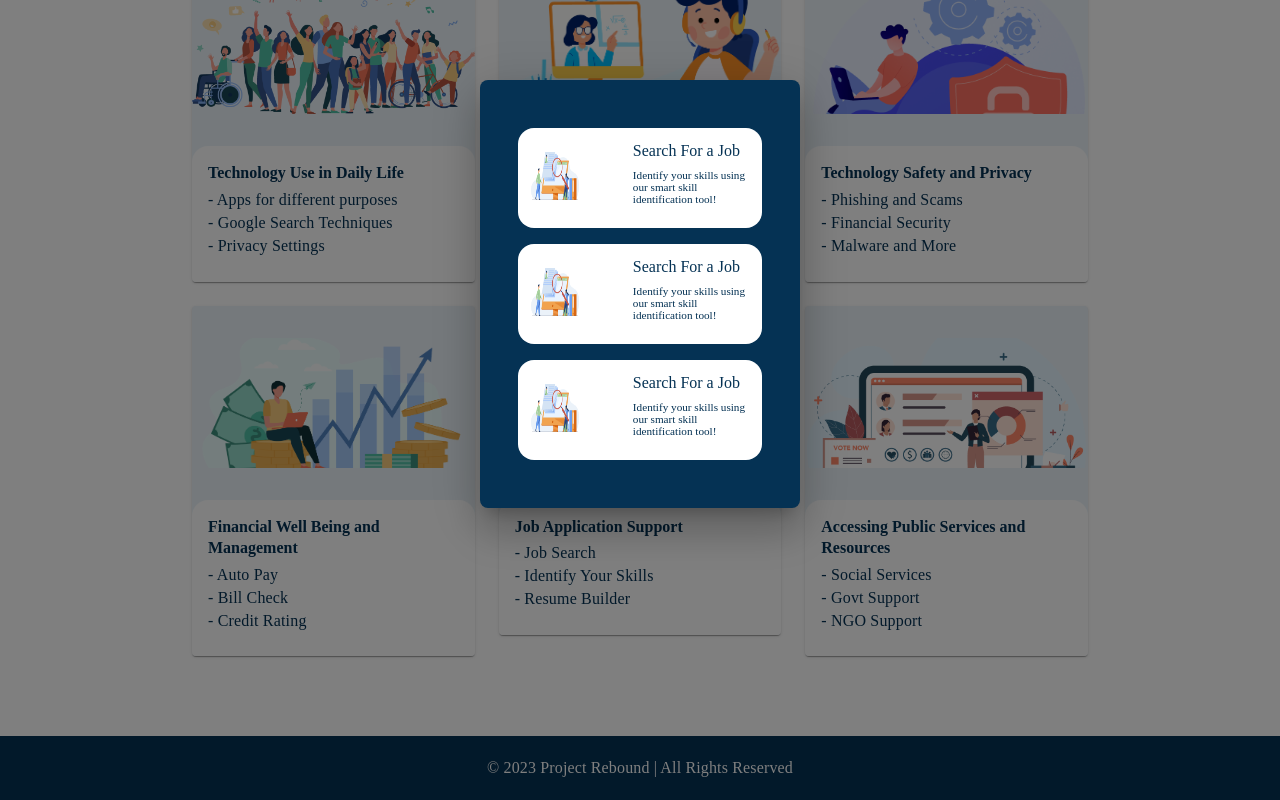
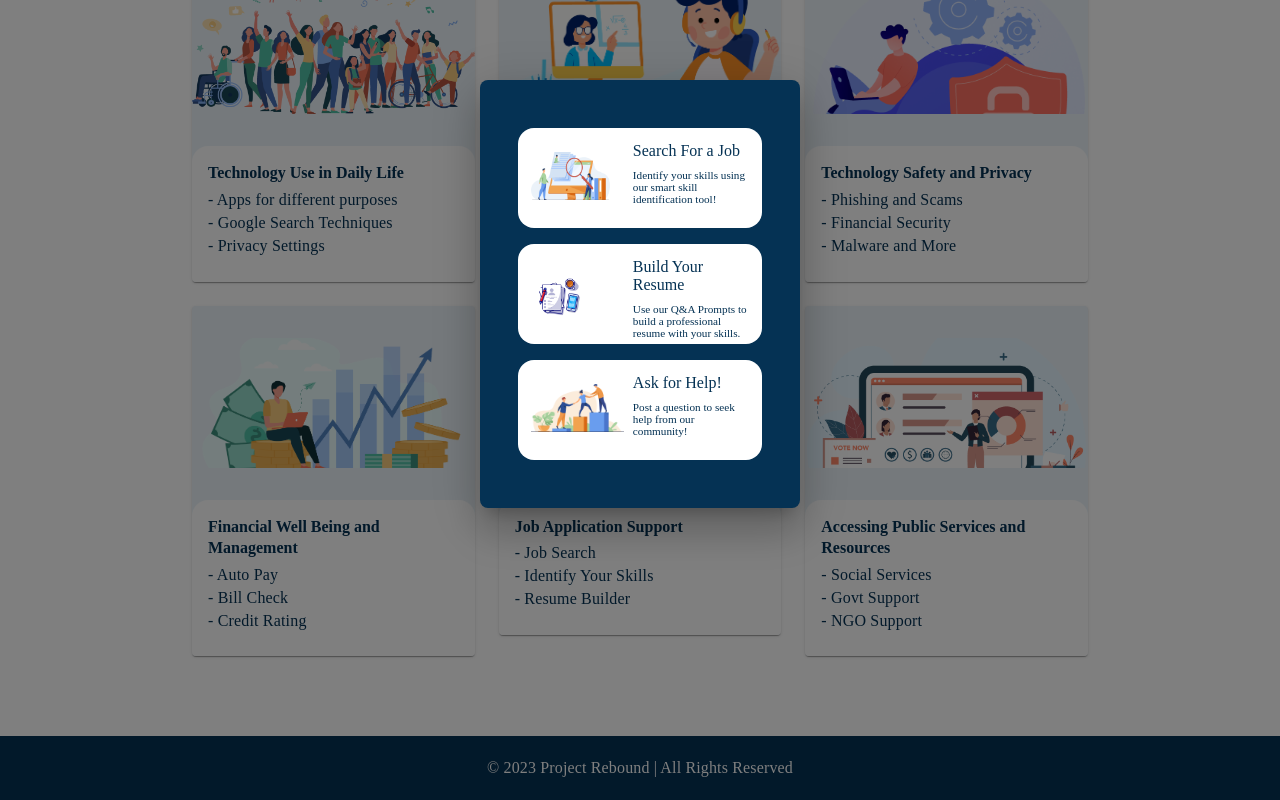
Before and after one commit to Khushboo1028/project-rebound-website, a React (Create React App) app: page / in a window 1280 px wide. Both pictures are taken after a click on the element 639 px from the left and 1305 px from the top of the page. Shown: the part 835-1635 px from the top of the page. Built offline with nearby package versions, Linux system fonts and the light colour scheme; a web font is replaced by a local one.

Commit message:
data changed in dialog

```diff
--- a/src/components/JobApplicationModal/index.js
+++ b/src/components/JobApplicationModal/index.js
@@ -2,6 +2,8 @@ import React from "react";
 import { Box, Grid } from "@mui/material";
 import { Colors } from "../../constants/Colors";
 import listIcon1 from "../../assets/images/home-dialog-list-icon-1.png";
+import listIcon2 from "../../assets/images/home-dialog-list-icon-2.png";
+import listIcon3 from "../../assets/images/home-dialog-list-icon-3.png";
 
 const BackgroundStyle = {
   margin: "auto",
@@ -36,7 +38,7 @@ const DialogElement = (props) => {
                   mr: 1,
                   height: { md: "3rem", sm: "2rem", xs: "2rem" },
                   marginBottom: "1rem",
-                  width: { xs: "3rem" },
+                  width: { md: "auto", xs: "3rem" },
                   marginTop: { md: "0.5rem" }
                 }}
                 alt="project-rebound-logo"
@@ -95,18 +97,19 @@ const JobApplicationModal = () => {
       <div style={{ marginTop: "2rem" }}>
         <Box sx={innerComponentStyle}>
           <DialogElement
-            image={listIcon1}
-            heading="Search For a Job"
-            desc="Identify your skills using our smart skill identification tool!"
+            image={listIcon2}
+            heading="Build Your Resume"
+            desc="Use our Q&A Prompts to build a professional resume with
+your skills."
           />
         </Box>
       </div>
       <div style={{ marginTop: "2rem" }}>
         <Box sx={innerComponentStyle}>
           <DialogElement
-            image={listIcon1}
-            heading="Search For a Job"
-            desc="Identify your skills using our smart skill identification tool!"
+            image={listIcon3}
+            heading="Ask for Help!"
+            desc="Post a question to seek help from our community!"
           />
         </Box>
       </div>
```
Also changed, not shown: src/assets/images/home-dialog-list-icon-2.png (added), src/assets/images/home-dialog-list-icon-3.png (added).
